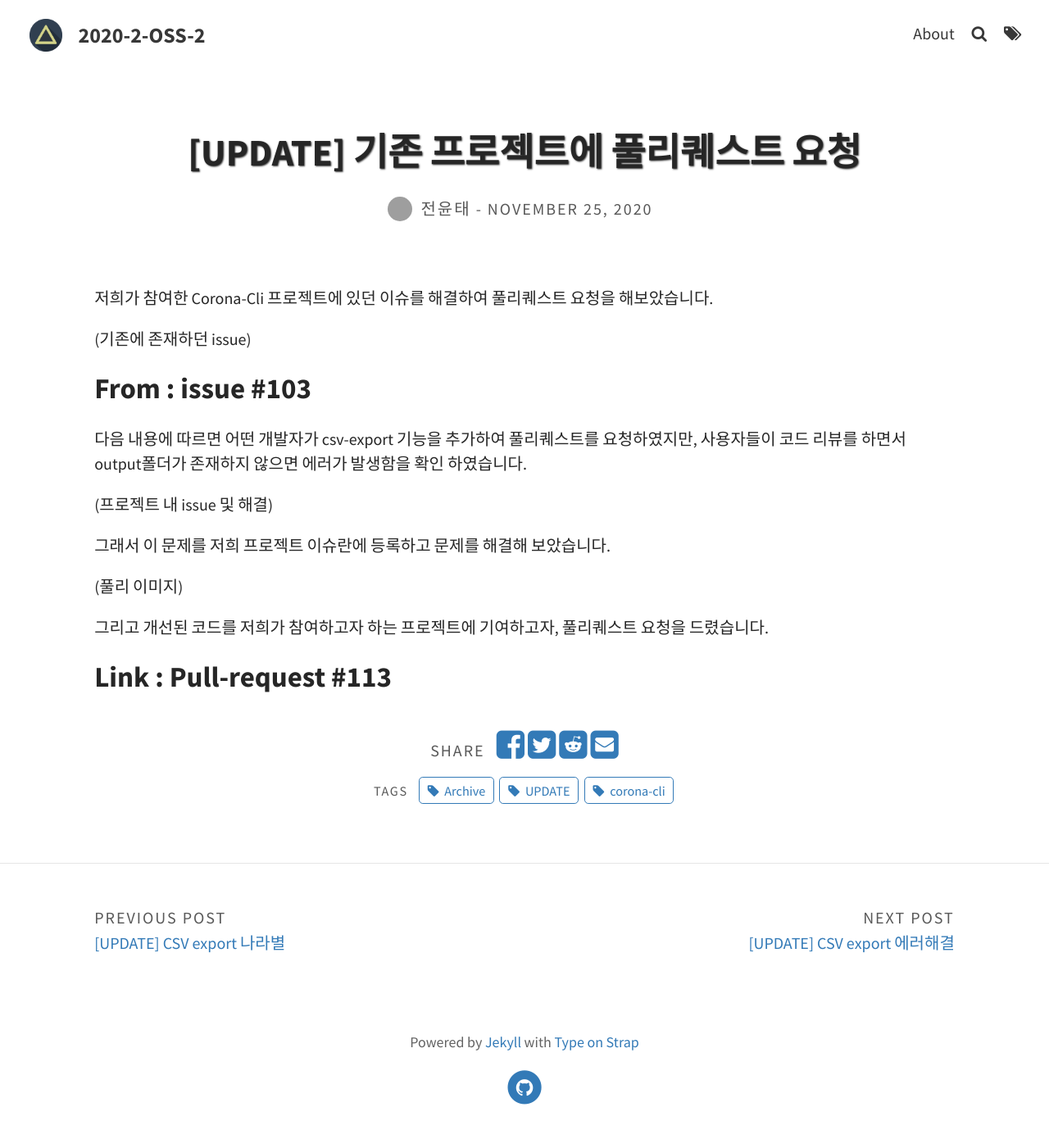
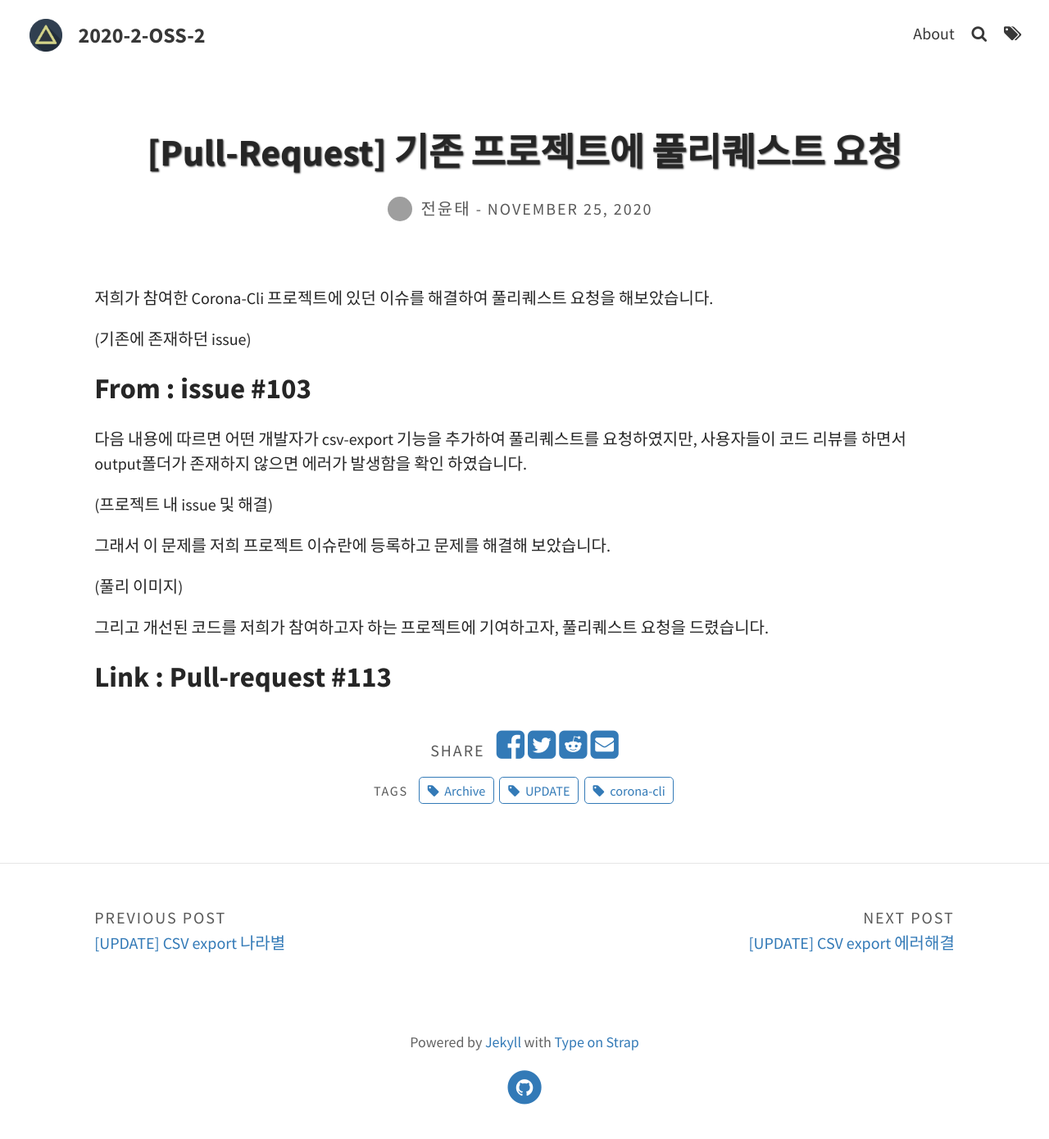
Before and after one commit to 20-2-SKKU-OSS/2020-2-OSS-2, a Jekyll site: the page built from _posts/2020-11-25-[Pull-Request]-Ask-to-project.md, in a window 1280 px wide. Shown: the whole page at 82% size. Built offline with Jekyll 4.4.1, drawn with Linux system fonts in a browser that asks for light colours; grey boxes are pictures that could not be loaded.

Commit message:
Update 2020-11-25-[Pull-Request]-Ask-to-project.md

```diff
--- a/_posts/2020-11-25-[Pull-Request]-Ask-to-project.md
+++ b/_posts/2020-11-25-[Pull-Request]-Ask-to-project.md
@@ -1,6 +1,6 @@
 ---
 layout: post
-title: "[UPDATE] 기존 프로젝트에 풀리퀘스트 요청"
+title: "[Pull-Request] 기존 프로젝트에 풀리퀘스트 요청"
 tags: [corona-cli, Archive, UPDATE]
 excerpt_separator: <!--more-->
 author: jyt
```
